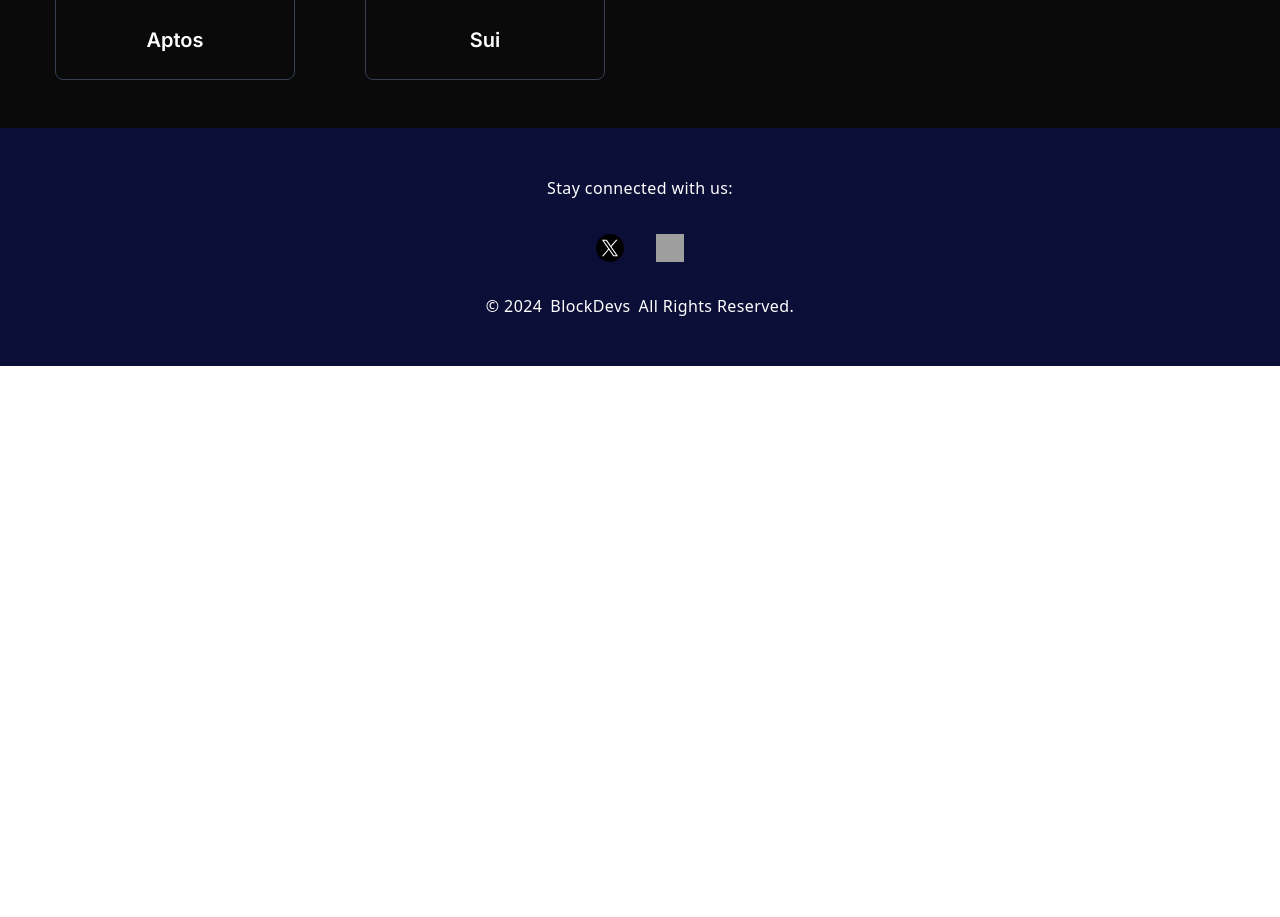
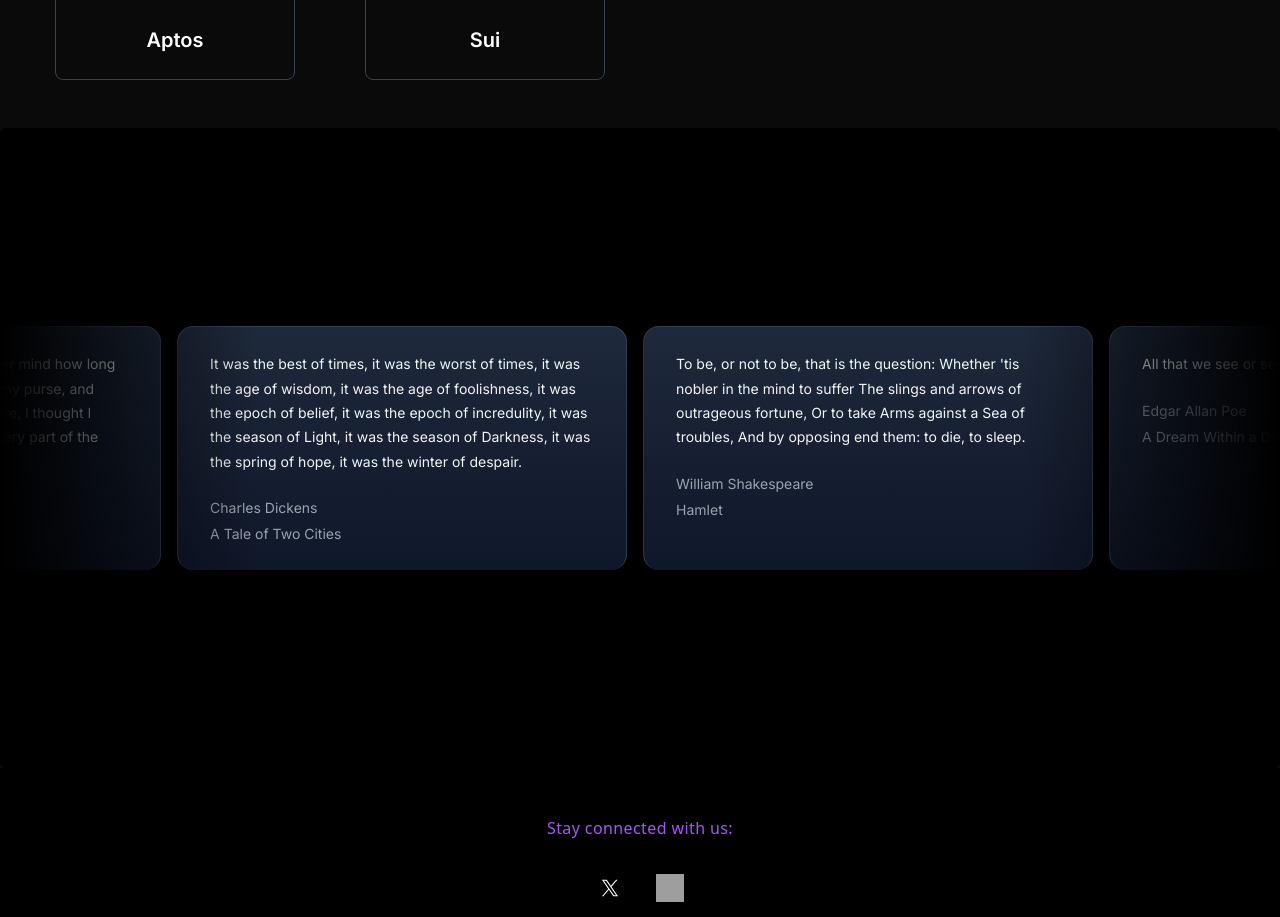
Before and after one commit to SamarthSaxena10/BlockDevs-HQ, a Next.js app: page / in a window 1280 px wide. Shown: the part 1880-2797 px from the top of the page. Before the commit the page ends 2246 px from the top, so only its background shows below. Built offline with nearby package versions, Linux system fonts and the light colour scheme; grey boxes are pictures that could not be loaded.

Commit message:
testimonial

```diff
--- a/src/app/page.tsx
+++ b/src/app/page.tsx
@@ -1,5 +1,6 @@
 import Image from "next/image";
 import HeroSection from "@/components/Hero/HeroSection";
+
 
 export default function Home() {
   return (
--- a/src/components/Footer/Footer.tsx
+++ b/src/components/Footer/Footer.tsx
@@ -4,7 +4,7 @@
 
 const Footer: React.FC = () => {
   return (
-    <footer className="bg-[#0b0e37] text-white py-12 px-4 font-sans tracking-wide">
+    <footer className="bg-black text-purple-500 py-12 px-4 font-sans tracking-wide">
       <div className="text-center">
         <h6 className="text-base">Stay connected with us:</h6>
 
--- a/src/components/Intro/Blockchains.tsx
+++ b/src/components/Intro/Blockchains.tsx
@@ -4,6 +4,7 @@
 import { LampContainer } from "../ui/lamp";
 import Footer from "../Footer/Footer";
 import Link from "next/link";
+import Testimonial from "../Testimonal/Testimonial";
 
 const Header: React.FC = () => (
   <LampContainer>
@@ -106,7 +107,9 @@
             imageUrl="https://cdn.prod.website-files.com/6425f546844727ce5fb9e5ab/65690e5e73e9e2a416e3502f_sui-mark.svg"
           />
         </div>
+
       </div>
+      <Testimonial/>
       <Footer />
     </div>
   );
--- /dev/null
+++ b/src/components/Testimonal/Testimonial.tsx
@@ -0,0 +1,60 @@
+"use client";
+import React from "react";
+import { InfiniteMovingCards } from "../ui/infinite-moving-cards";
+
+
+
+const testimonials = [
+    {
+      quote:
+        "It was the best of times, it was the worst of times, it was the age of wisdom, it was the age of foolishness, it was the epoch of belief, it was the epoch of incredulity, it was the season of Light, it was the season of Darkness, it was the spring of hope, it was the winter of despair.",
+      name: "Charles Dickens",
+      title: "A Tale of Two Cities",
+    },
+    {
+      quote:
+        "To be, or not to be, that is the question: Whether 'tis nobler in the mind to suffer The slings and arrows of outrageous fortune, Or to take Arms against a Sea of troubles, And by opposing end them: to die, to sleep.",
+      name: "William Shakespeare",
+      title: "Hamlet",
+    },
+    {
+      quote: "All that we see or seem is but a dream within a dream.",
+      name: "Edgar Allan Poe",
+      title: "A Dream Within a Dream",
+    },
+    {
+      quote:
+        "It is a truth universally acknowledged, that a single man in possession of a good fortune, must be in want of a wife.",
+      name: "Jane Austen",
+      title: "Pride and Prejudice",
+    },
+    {
+      quote:
+        "Call me Ishmael. Some years ago—never mind how long precisely—having little or no money in my purse, and nothing particular to interest me on shore, I thought I would sail about a little and see the watery part of the world.",
+      name: "Herman Melville",
+      title: "Moby-Dick",
+    },
+  ];
+
+  export function InfiniteMovingCardsDemo() {
+    return (
+      <div className="h-[40rem] rounded-md flex flex-col antialiased bg-white dark:bg-black dark:bg-grid-white/[0.05] items-center justify-center relative overflow-hidden">
+        <InfiniteMovingCards
+          items={testimonials}
+          direction="right"
+          speed="slow"
+        />
+      </div>
+    );
+  }
+
+
+const Testimonial: React.FC = () => {
+    return (
+        <>
+             <InfiniteMovingCardsDemo/>
+        </>
+    )
+};
+
+export default Testimonial;
--- /dev/null
+++ b/src/components/ui/infinite-moving-cards.tsx
@@ -0,0 +1,121 @@
+"use client";
+
+import { cn } from "@/utils/cn";
+import React, { useEffect, useState } from "react";
+
+export const InfiniteMovingCards = ({
+  items,
+  direction = "left",
+  speed = "fast",
+  pauseOnHover = true,
+  className,
+}: {
+  items: {
+    quote: string;
+    name: string;
+    title: string;
+  }[];
+  direction?: "left" | "right";
+  speed?: "fast" | "normal" | "slow";
+  pauseOnHover?: boolean;
+  className?: string;
+}) => {
+  const containerRef = React.useRef<HTMLDivElement>(null);
+  const scrollerRef = React.useRef<HTMLUListElement>(null);
+
+  useEffect(() => {
+    addAnimation();
+  }, []);
+  const [start, setStart] = useState(false);
+  function addAnimation() {
+    if (containerRef.current && scrollerRef.current) {
+      const scrollerContent = Array.from(scrollerRef.current.children);
+
+      scrollerContent.forEach((item) => {
+        const duplicatedItem = item.cloneNode(true);
+        if (scrollerRef.current) {
+          scrollerRef.current.appendChild(duplicatedItem);
+        }
+      });
+
+      getDirection();
+      getSpeed();
+      setStart(true);
+    }
+  }
+  const getDirection = () => {
+    if (containerRef.current) {
+      if (direction === "left") {
+        containerRef.current.style.setProperty(
+          "--animation-direction",
+          "forwards"
+        );
+      } else {
+        containerRef.current.style.setProperty(
+          "--animation-direction",
+          "reverse"
+        );
+      }
+    }
+  };
+  const getSpeed = () => {
+    if (containerRef.current) {
+      if (speed === "fast") {
+        containerRef.current.style.setProperty("--animation-duration", "20s");
+      } else if (speed === "normal") {
+        containerRef.current.style.setProperty("--animation-duration", "40s");
+      } else {
+        containerRef.current.style.setProperty("--animation-duration", "80s");
+      }
+    }
+  };
+  return (
+    <div
+      ref={containerRef}
+      className={cn(
+        "scroller relative z-20  max-w-7xl overflow-hidden  [mask-image:linear-gradient(to_right,transparent,white_20%,white_80%,transparent)]",
+        className
+      )}
+    >
+      <ul
+        ref={scrollerRef}
+        className={cn(
+          " flex min-w-full shrink-0 gap-4 py-4 w-max flex-nowrap",
+          start && "animate-scroll ",
+          pauseOnHover && "hover:[animation-play-state:paused]"
+        )}
+      >
+        {items.map((item, idx) => (
+          <li
+            className="w-[350px] max-w-full relative rounded-2xl border border-b-0 flex-shrink-0 border-slate-700 px-8 py-6 md:w-[450px]"
+            style={{
+              background:
+                "linear-gradient(180deg, var(--slate-800), var(--slate-900)",
+            }}
+            key={item.name}
+          >
+            <blockquote>
+              <div
+                aria-hidden="true"
+                className="user-select-none -z-1 pointer-events-none absolute -left-0.5 -top-0.5 h-[calc(100%_+_4px)] w-[calc(100%_+_4px)]"
+              ></div>
+              <span className=" relative z-20 text-sm leading-[1.6] text-gray-100 font-normal">
+                {item.quote}
+              </span>
+              <div className="relative z-20 mt-6 flex flex-row items-center">
+                <span className="flex flex-col gap-1">
+                  <span className=" text-sm leading-[1.6] text-gray-400 font-normal">
+                    {item.name}
+                  </span>
+                  <span className=" text-sm leading-[1.6] text-gray-400 font-normal">
+                    {item.title}
+                  </span>
+                </span>
+              </div>
+            </blockquote>
+          </li>
+        ))}
+      </ul>
+    </div>
+  );
+};
--- a/tailwind.config.ts
+++ b/tailwind.config.ts
@@ -33,6 +33,8 @@
       animation: {
         spotlight: "spotlight 2s ease .75s 1 forwards",
         'logo-cloud': 'logo-cloud 30s linear infinite',
+        scroll:
+        "scroll var(--animation-duration, 40s) var(--animation-direction, forwards) linear infinite",
       },
       keyframes: {
         spotlight: {
@@ -49,6 +51,11 @@
           from: { transform: 'translateX(0)' },
           to: { transform: 'translateX(calc(-100% - 4rem))' },
         },
+        scroll: {
+          to: {
+            transform: "translate(calc(-50% - 0.5rem))",
+          },
+        },
       },
 
     },
```
